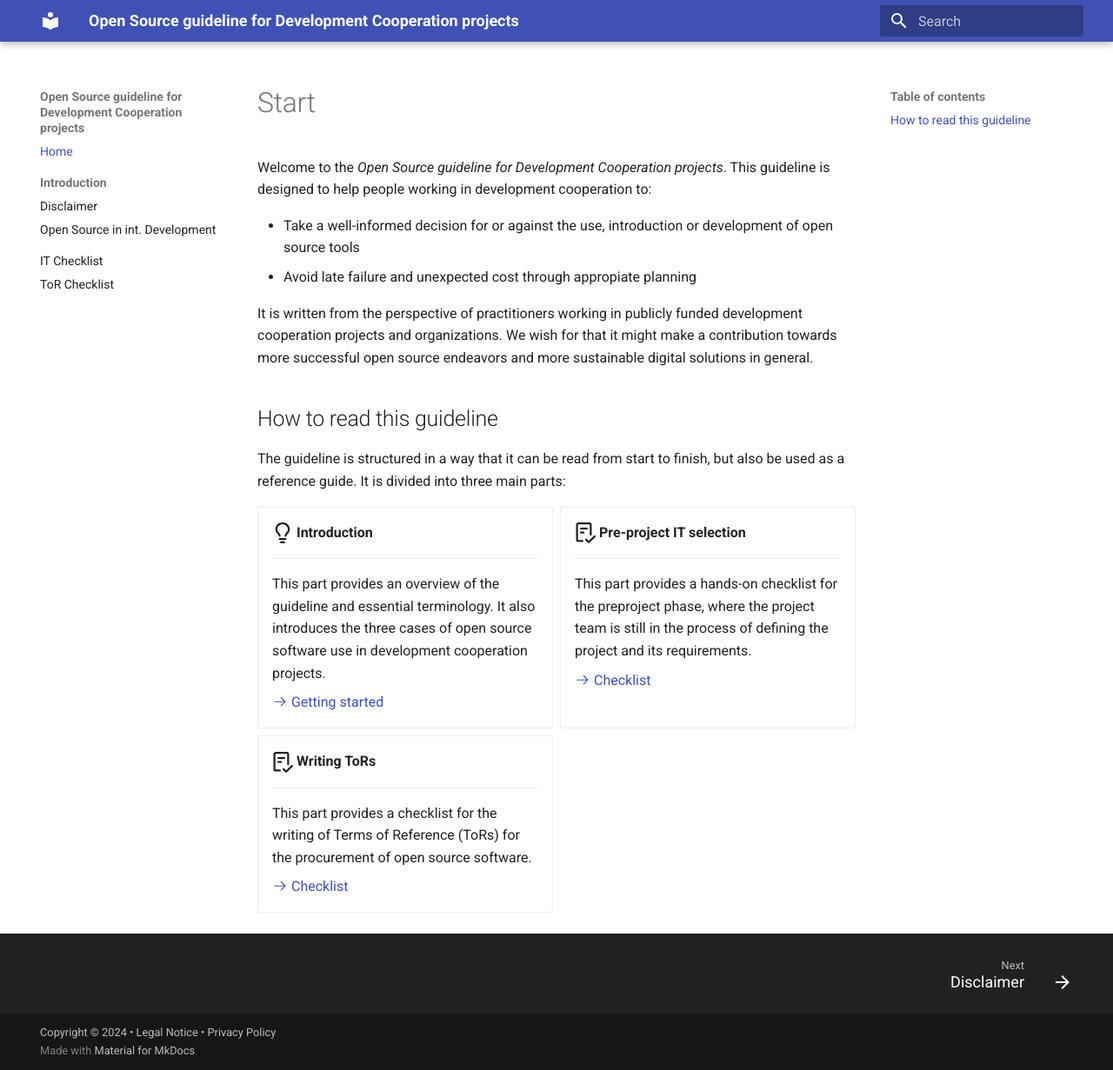
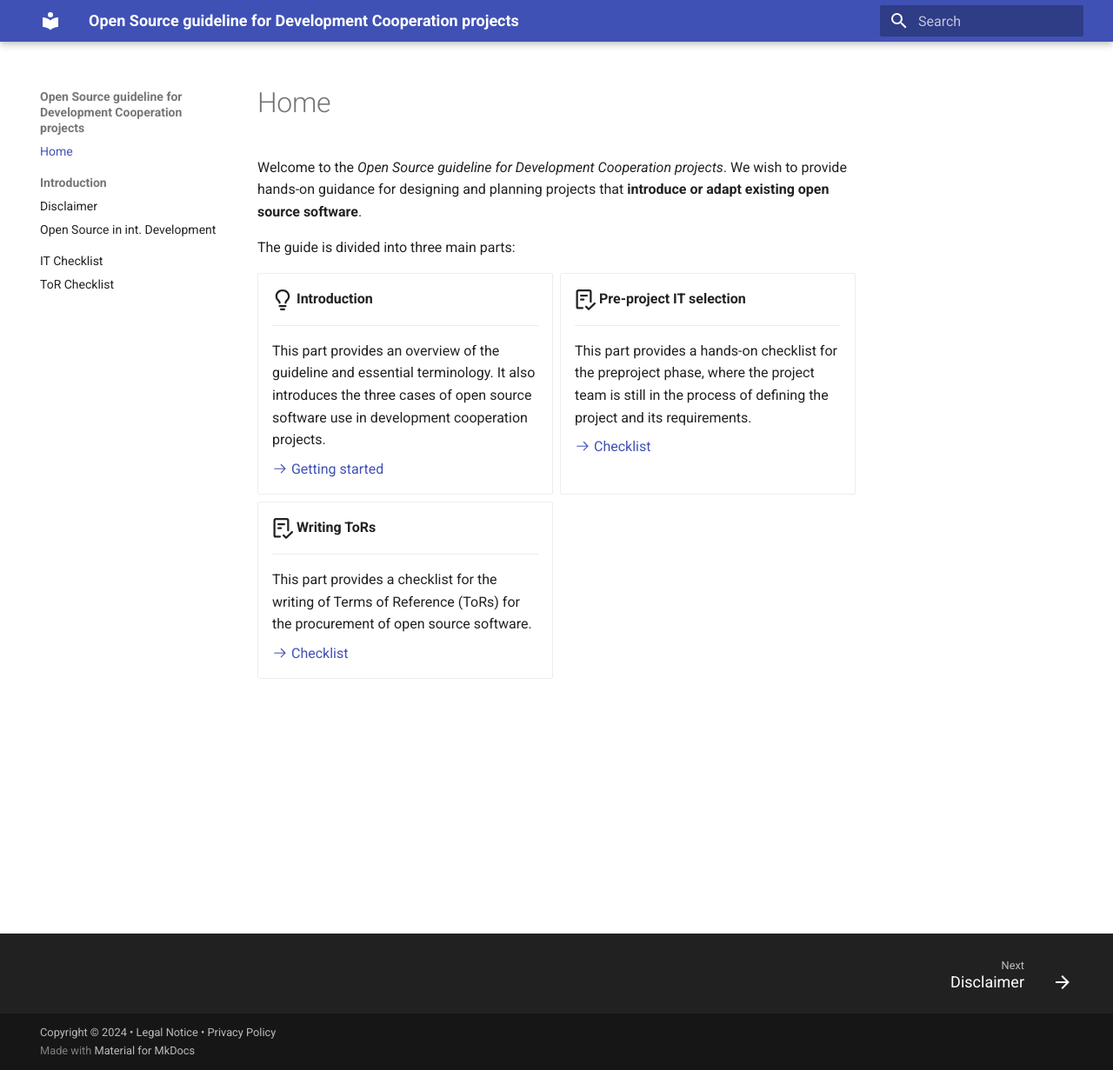
Before and after one commit to GFA-DIU/OpenSource4Impact, an MkDocs documentation site: the page built from docs/index.md, in a window 1280 px wide and 1231 px high. Shown: the whole window at 87% size. Built offline with MkDocs 1.6.1 and Material for MkDocs 9.7.7, drawn with Linux system fonts in a browser that asks for light colours.

Commit message:
Shorten text on landing page and remove duplication.

```diff
--- a/docs/index.md
+++ b/docs/index.md
@@ -1,15 +1,8 @@
-# Start
+# Home
 
-Welcome to the *Open Source guideline for Development Cooperation projects*. This guideline is designed to help people working in development cooperation to:
+Welcome to the *Open Source guideline for Development Cooperation projects*. We wish to provide hands-on guidance for designing and planning projects that **introduce or adapt existing open source software**.
 
-  - Take a well-informed decision for or against the use, introduction or development of open source tools
-  - Avoid late failure and unexpected cost through appropiate planning
-
-It is written from the perspective of practitioners working in publicly funded development cooperation projects and organizations. We wish for that it might make a contribution towards more successful open source endeavors and more sustainable digital solutions in general.
-
-## How to read this guideline
-
-The guideline is structured in a way that it can be read from start to finish, but also be used as a reference guide. It is divided into three main parts:
+The guide is divided into three main parts:
 
 <div class="grid cards" markdown>
 
```
